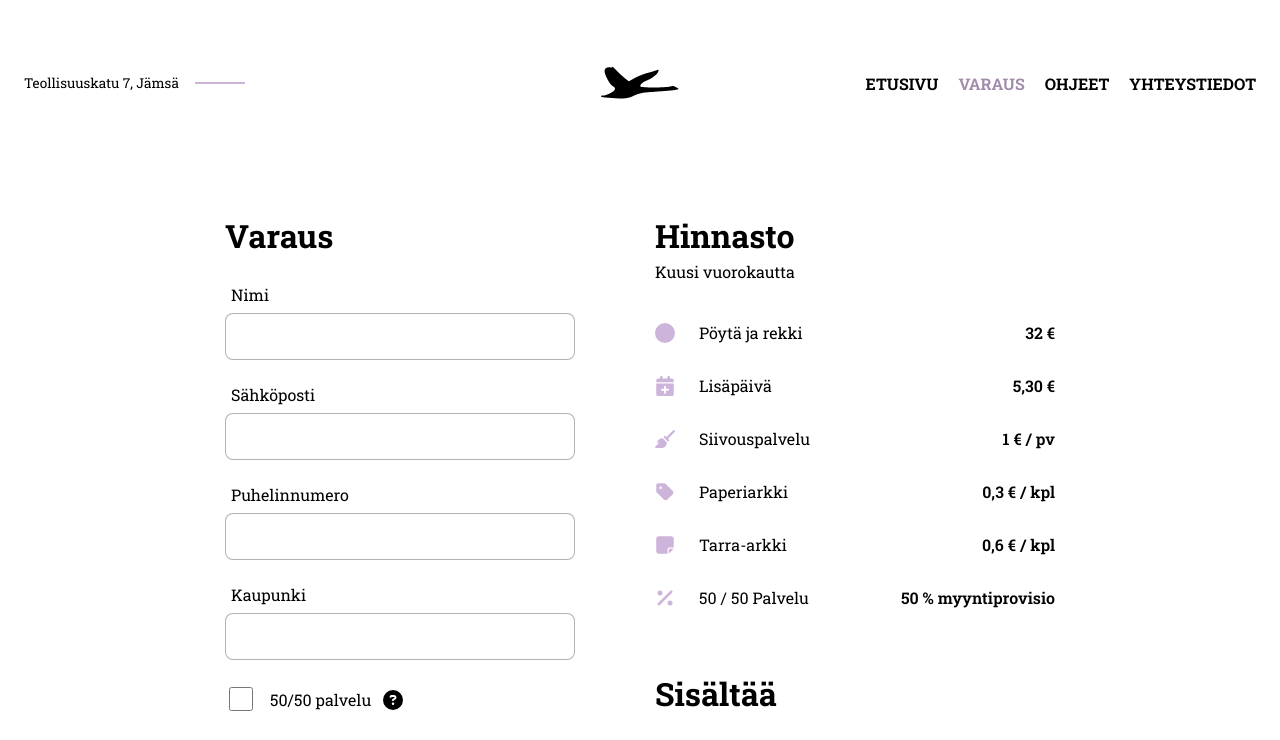
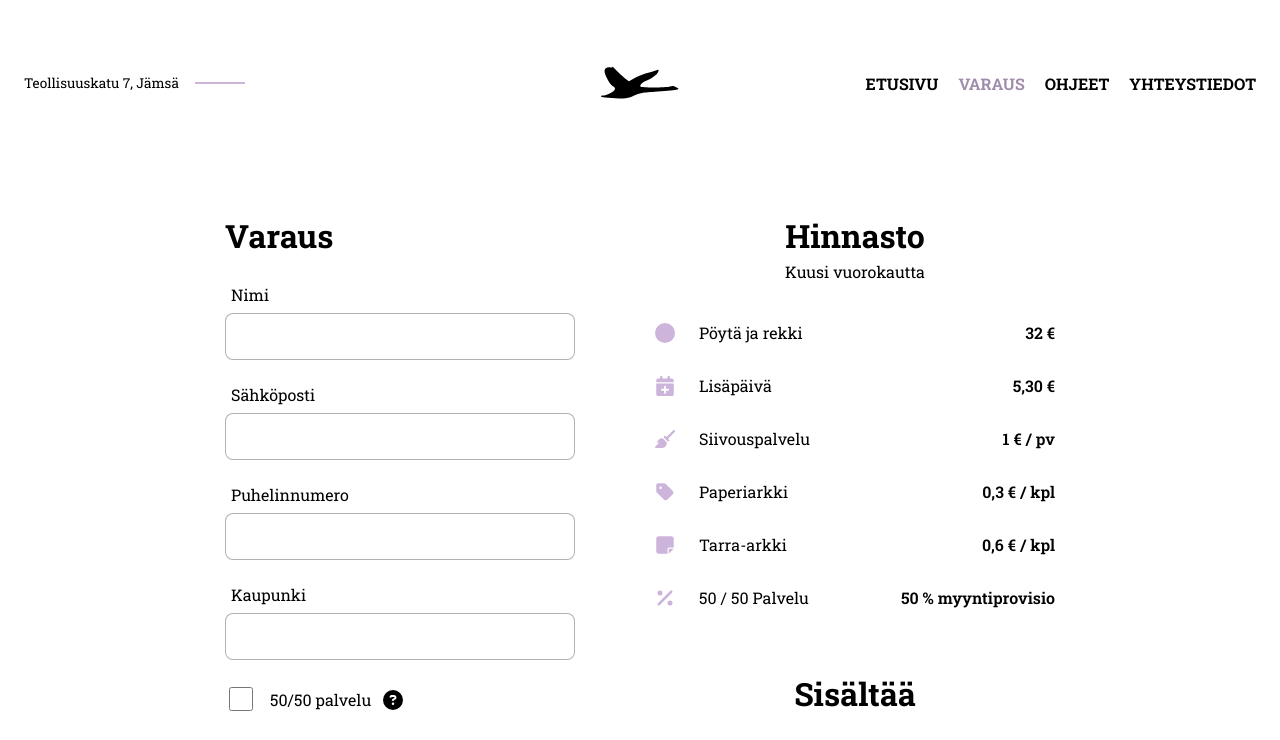
Before and after one commit to mulssoni/menneen-tuulahdus, a Nuxt app: page /varaus in a window 1280 px wide. Shown: the top 740 px of the page. Built offline with nearby package versions, Linux system fonts and the light colour scheme.

Commit message:
fix: pricing mobile overflow and accordion padding

```diff
--- a/components/Accordion.vue
+++ b/components/Accordion.vue
@@ -72,7 +72,7 @@ const toggleAccordion = () => {
 
     &.open {
       grid-template-rows: 1fr;
-      padding: 3rem 2.5rem;
+      padding: calc(3rem + 18px) 2.5rem;
     }
 
     .inner {
--- a/components/PricingList.vue
+++ b/components/PricingList.vue
@@ -1,7 +1,7 @@
 <template>
   <div class="pricing">
-    <h2>Hinnasto</h2>
-    <span>Kuusi vuorokautta</span>
+    <h2 class="text-center">Hinnasto</h2>
+    <span class="text-center">Kuusi vuorokautta</span>
     <div style="display: flex; flex-direction: column; row-gap: 1.5rem">
       <ul class="price-list">
         <li v-for="item in items" :key="item.name" class="price-list__item">
@@ -11,7 +11,7 @@
         </li>
       </ul>
       <div>
-        <h2>Sisältää</h2>
+        <h2 class="text-center">Sisältää</h2>
         <ul class="includes-list">
           <li v-for="item in includes" :key="item" class="includes-list__item">
             {{ item }}
@@ -97,7 +97,6 @@ ul {
     align-items: center;
     padding: 0.5rem 0;
     column-gap: 1.5rem;
-    min-width: 375px;
 
     & > span {
       &:nth-child(3) {
```
